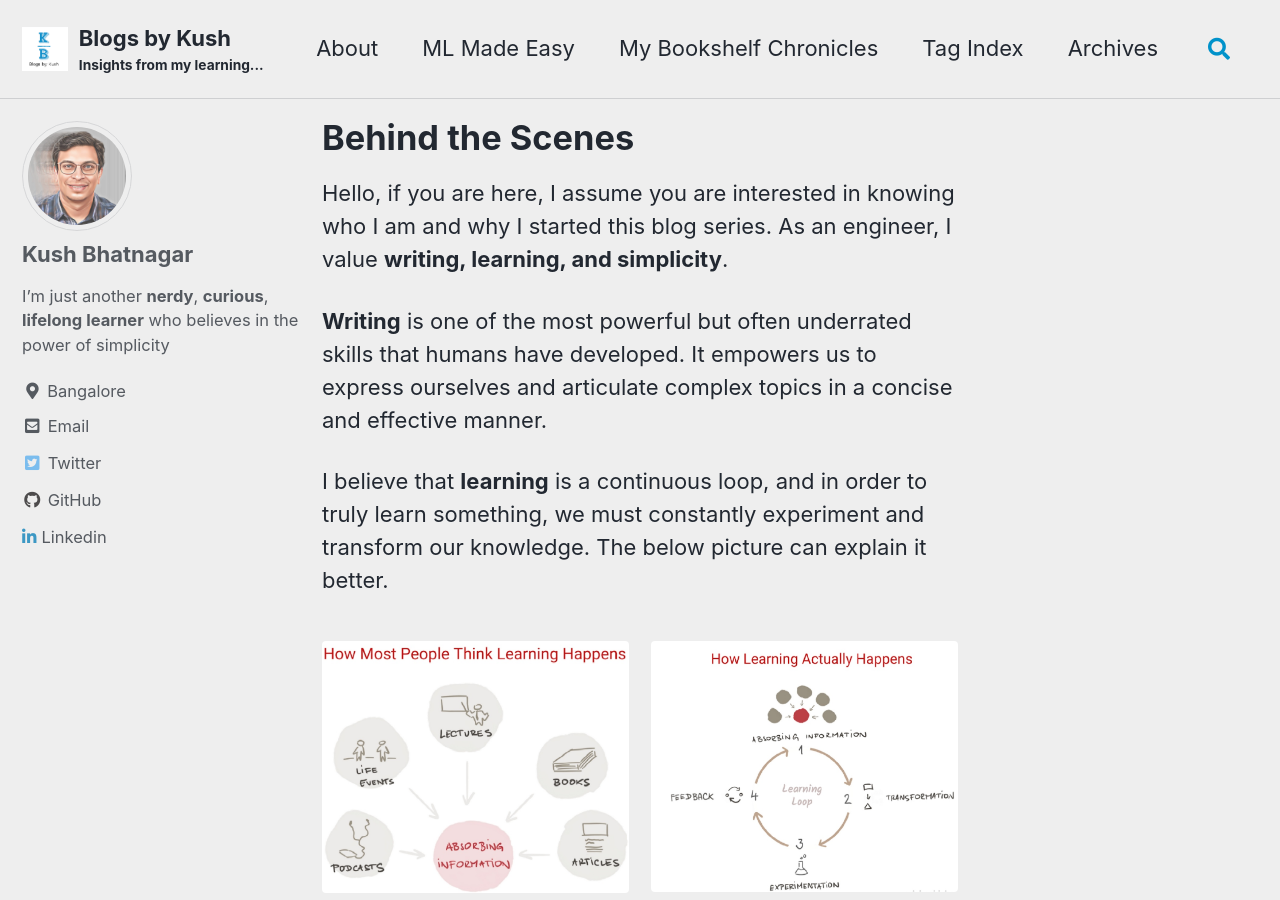
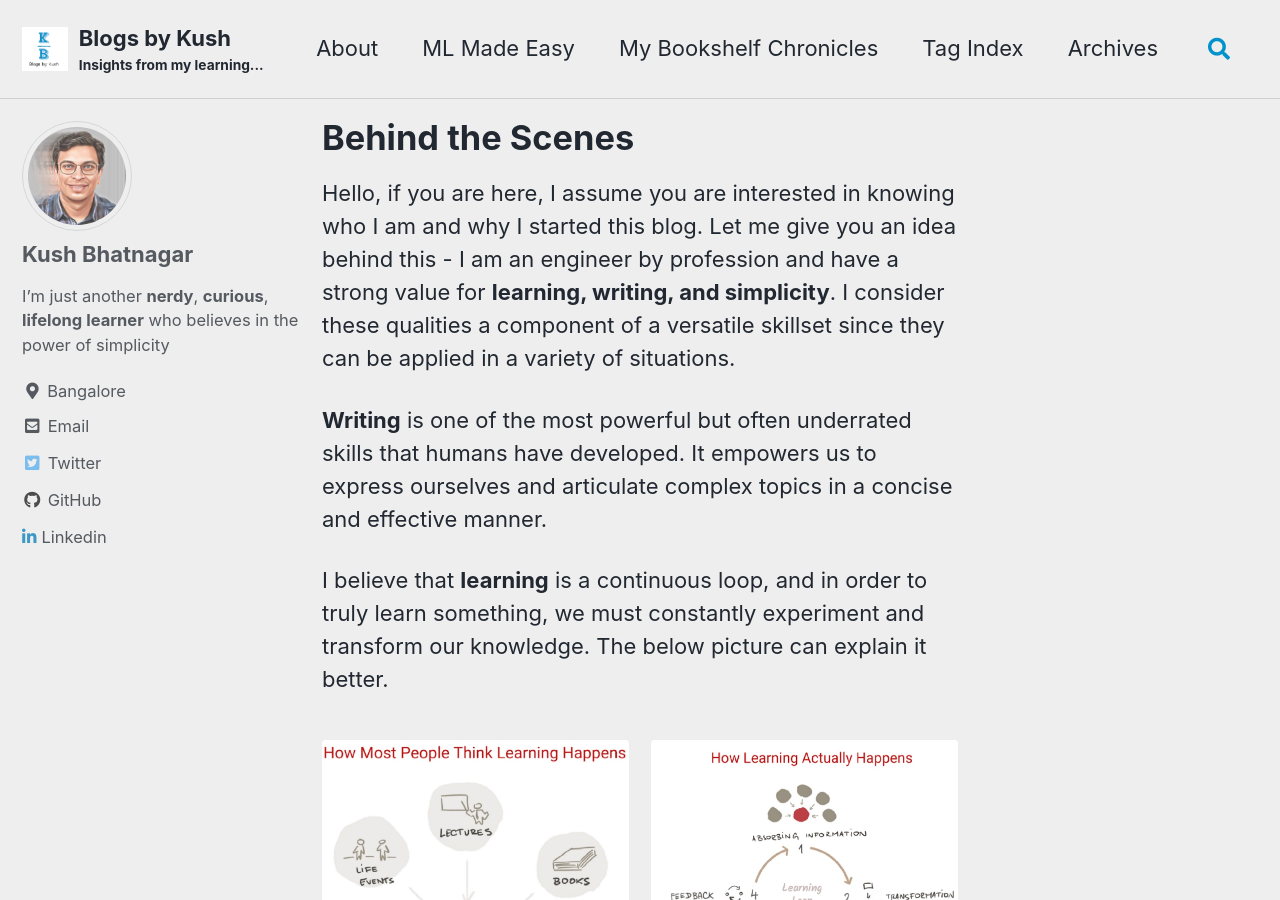
Before and after one commit to KushBhatnagar/kushbhatnagar.github.io, a Jekyll site: the page built from _pages/about.md, in a window 1280 px wide and 900 px high. Built offline with Jekyll 4.4.1, drawn with Linux system fonts in a browser that asks for light colours; cached includes are drawn as plain includes.

Commit message:
Update about.md

```diff
--- a/_pages/about.md
+++ b/_pages/about.md
@@ -3,8 +3,7 @@ permalink: /about/
 layout : category
 title: "Behind the Scenes"
 ---
-
-Hello, if you are here, I assume you are interested in knowing who I am and why I started this blog series. As an engineer, I value **writing, learning, and simplicity**.
+Hello, if you are here, I assume you are interested in knowing who I am and why I started this blog. Let me give you an idea behind this - I am an engineer by profession and have a strong value for **learning, writing, and simplicity**. I consider these qualities a component of a versatile skillset since they can be applied in a variety of situations.
 
 **Writing** is one of the most powerful but often underrated skills that humans have developed. It empowers us to express ourselves and articulate complex topics in a concise and effective manner.
 
```
